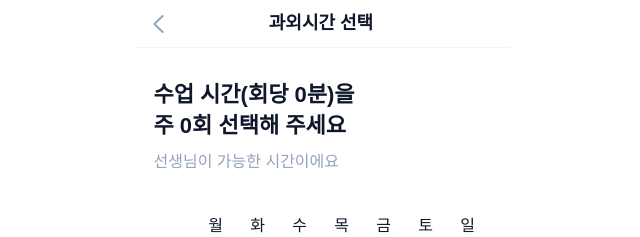
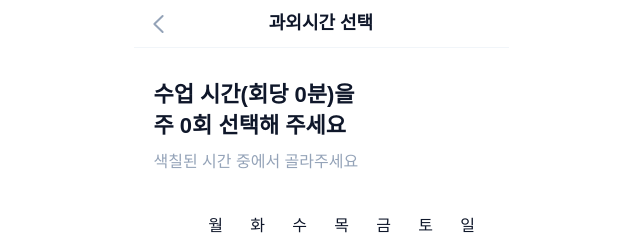
Before and after one commit to Y-edu/Y-edu-front, a Next.js app: page /teacher/recommend/1/select-time in a window 1280 px wide. Shown: the top 237 px of the page, without its empty margins (319-959 px from the left). Built offline with nearby package versions, Linux system fonts and the light colour scheme; no server answers; a web font is replaced by a local one.

Commit message:
text: UX 문구 변경

```diff
--- a/app/components/teacher/TeacherDetail/TeacherDetailChooseTime.tsx
+++ b/app/components/teacher/TeacherDetail/TeacherDetailChooseTime.tsx
@@ -60,7 +60,7 @@ export default function TeacherDetailChooseTime() {
           주세요
         </TitleSection.Title>
         <TitleSection.Description>
-          선생님이 가능한 시간이에요
+          색칠된 시간 중에서 골라주세요
         </TitleSection.Description>
       </TitleSection>
 
```
